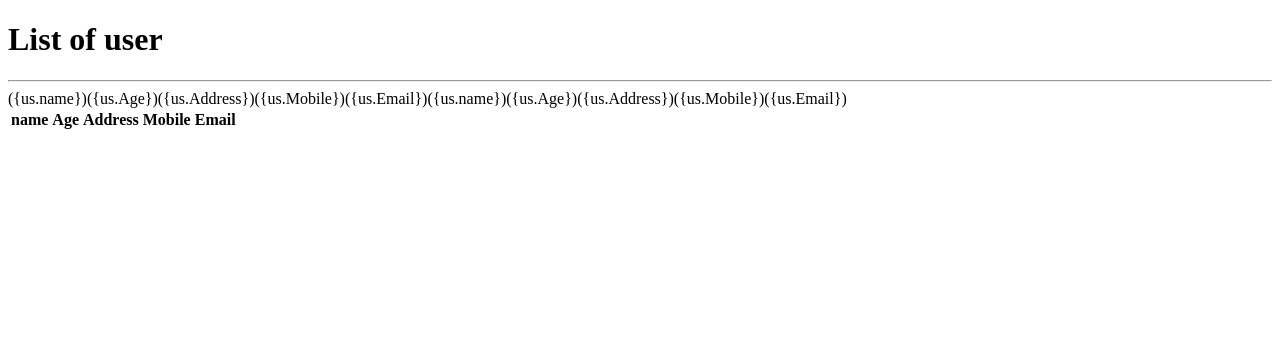
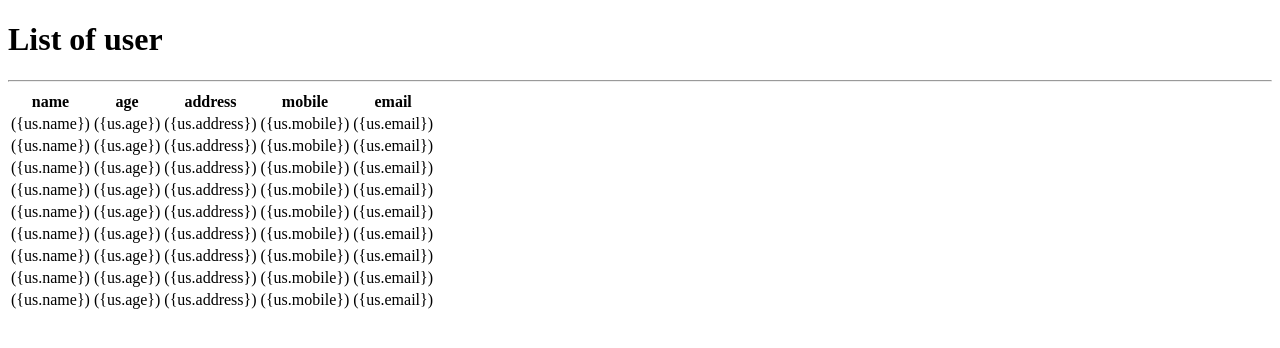
Before and after one commit to spk0746/spk746-, a Django app: page /Newapp/allusers/ in a window 1280 px wide. Shown: the top 348 px of the page. Run offline with Django 5.2, Linux system fonts and the light colour scheme; data comes from the database, SQL or seed files in the repository; lists and menus that the app fills with data are empty.

Commit message:
changes
changes

```diff
--- a/Newproject/Newapp/templates/Alluser.html
+++ b/Newproject/Newapp/templates/Alluser.html
@@ -6,19 +6,22 @@
     <thead>
     <tr>
         <th>name</th>
-        <th>Age</th>
-        <th>Address</th>
-        <th>Mobile</th>
-        <th>Email</th>
+        <th>age</th>
+        <th>address</th>
+        <th>mobile</th>
+        <th>email</th>
     </tr>
     </thead>
     <tbody>
     {% for us in all %}
-    <tr>({us.name})</tr>
-    <tr>({us.Age})</tr>
-    <tr>({us.Address})</tr>
-    <tr>({us.Mobile})</tr>
-    <tr>({us.Email})</tr>
+    <tr>
+        <td>({us.name})</td>
+        <td>({us.age})</td>
+        <td>({us.address})</td>
+        <td>({us.mobile})</td>
+        <td>({us.email})</td>
+
+    </tr>
     {% endfor %}
 
     </tbody>
--- a/Newproject/Newapp/views.py
+++ b/Newproject/Newapp/views.py
@@ -9,10 +9,10 @@ from .forms import User_form
 
 def home(request):
   data={'name':'praveen',
-        'role':'Developer',
+        'age':'25',
         'mobile':'9962378732',
-        'Email':'praveenselvaraj2510@gmail.com',
-        'Address':'Chennai'
+        'email':'praveenselvaraj2510@gmail.com',
+        'address':'Chennai'
         }
   return render(request,'index.html',data)
 
```
Also changed, not shown: Newproject/Newapp/migrations/0005_rename_age_user_age_rename_email_user_email_and_more.py (added), Newproject/db.sqlite3.
